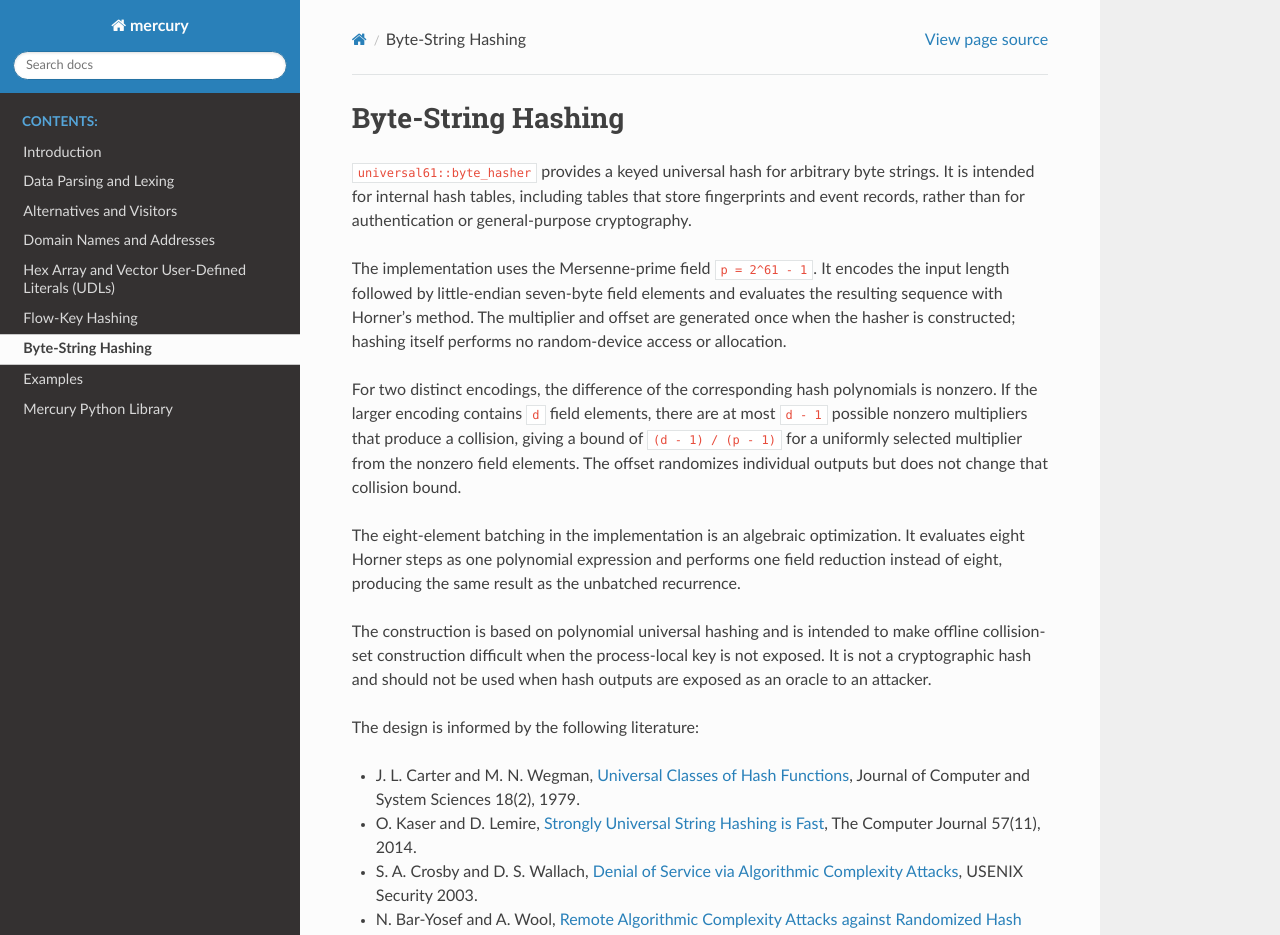
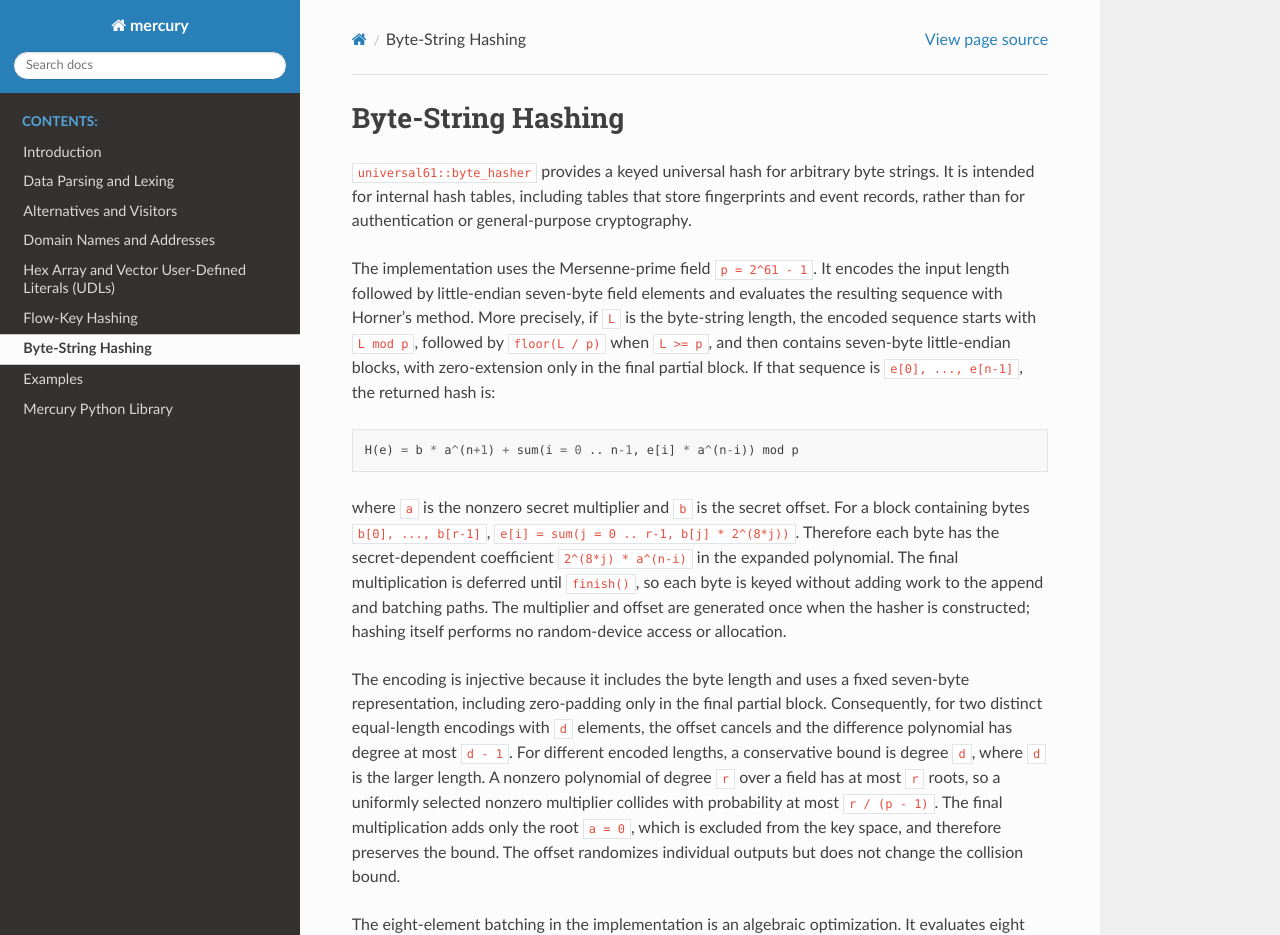
Before and after one commit to cisco/mercury, a Sphinx documentation site: the page built from doc/sphinx/source/byte_hashing.rst, in a window 1280 px wide and 1400 px high. Shown: the top 935 px of the window. Built offline with Sphinx 7.4.7 and the Read the Docs theme 3.1.0, drawn with Linux system fonts in a browser that asks for light colours; pages that are not in the unit, such as notebooks, are missing from menus; the version number is read from the project's files by our own code.

Commit message:
adding final multiplication, clarifying function definition

```diff
--- a/doc/sphinx/source/byte_hashing.rst
+++ b/doc/sphinx/source/byte_hashing.rst
@@ -11,15 +11,36 @@ general-purpose cryptography.
 The implementation uses the Mersenne-prime field
 ``p = 2^61 - 1``.  It encodes the input length followed by little-endian
 seven-byte field elements and evaluates the resulting sequence with Horner's
-method.  The multiplier and offset are generated once when the hasher is
-constructed; hashing itself performs no random-device access or allocation.
+method.  More precisely, if ``L`` is the byte-string length, the encoded
+sequence starts with ``L mod p``, followed by ``floor(L / p)`` when ``L >= p``,
+and then contains seven-byte little-endian blocks, with zero-extension only in
+the final partial block.  If that sequence is ``e[0], ..., e[n-1]``, the
+returned hash is:
 
-For two distinct encodings, the difference of the corresponding hash
-polynomials is nonzero.  If the larger encoding contains ``d`` field elements,
-there are at most ``d - 1`` possible nonzero multipliers that produce a
-collision, giving a bound of ``(d - 1) / (p - 1)`` for a uniformly selected
-multiplier from the nonzero field elements.  The offset randomizes individual
-outputs but does not change that collision bound.
+::
+
+   H(e) = b * a^(n+1) + sum(i = 0 .. n-1, e[i] * a^(n-i)) mod p
+
+where ``a`` is the nonzero secret multiplier and ``b`` is the secret offset.
+For a block containing bytes ``b[0], ..., b[r-1]``,
+``e[i] = sum(j = 0 .. r-1, b[j] * 2^(8*j))``.  Therefore each byte has the
+secret-dependent coefficient ``2^(8*j) * a^(n-i)`` in the expanded polynomial.
+The final multiplication is deferred until ``finish()``, so each byte is
+keyed without adding work to the append and batching paths.  The multiplier
+and offset are generated once when the hasher is constructed; hashing itself
+performs no random-device access or allocation.
+
+The encoding is injective because it includes the byte length and uses a
+fixed seven-byte representation, including zero-padding only in the final
+partial block.  Consequently, for two distinct equal-length encodings with
+``d`` elements, the offset cancels and the difference polynomial has degree at
+most ``d - 1``.  For different encoded lengths, a conservative bound is
+degree ``d``, where ``d`` is the larger length.  A nonzero polynomial of degree
+``r`` over a field has at most ``r`` roots, so a uniformly selected nonzero
+multiplier collides with probability at most ``r / (p - 1)``.  The final
+multiplication adds only the root ``a = 0``, which is excluded from the key
+space, and therefore preserves the bound.  The offset randomizes individual
+outputs but does not change the collision bound.
 
 The eight-element batching in the implementation is an algebraic
 optimization.  It evaluates eight Horner steps as one polynomial expression
```
Also changed, not shown: 3 other files.
